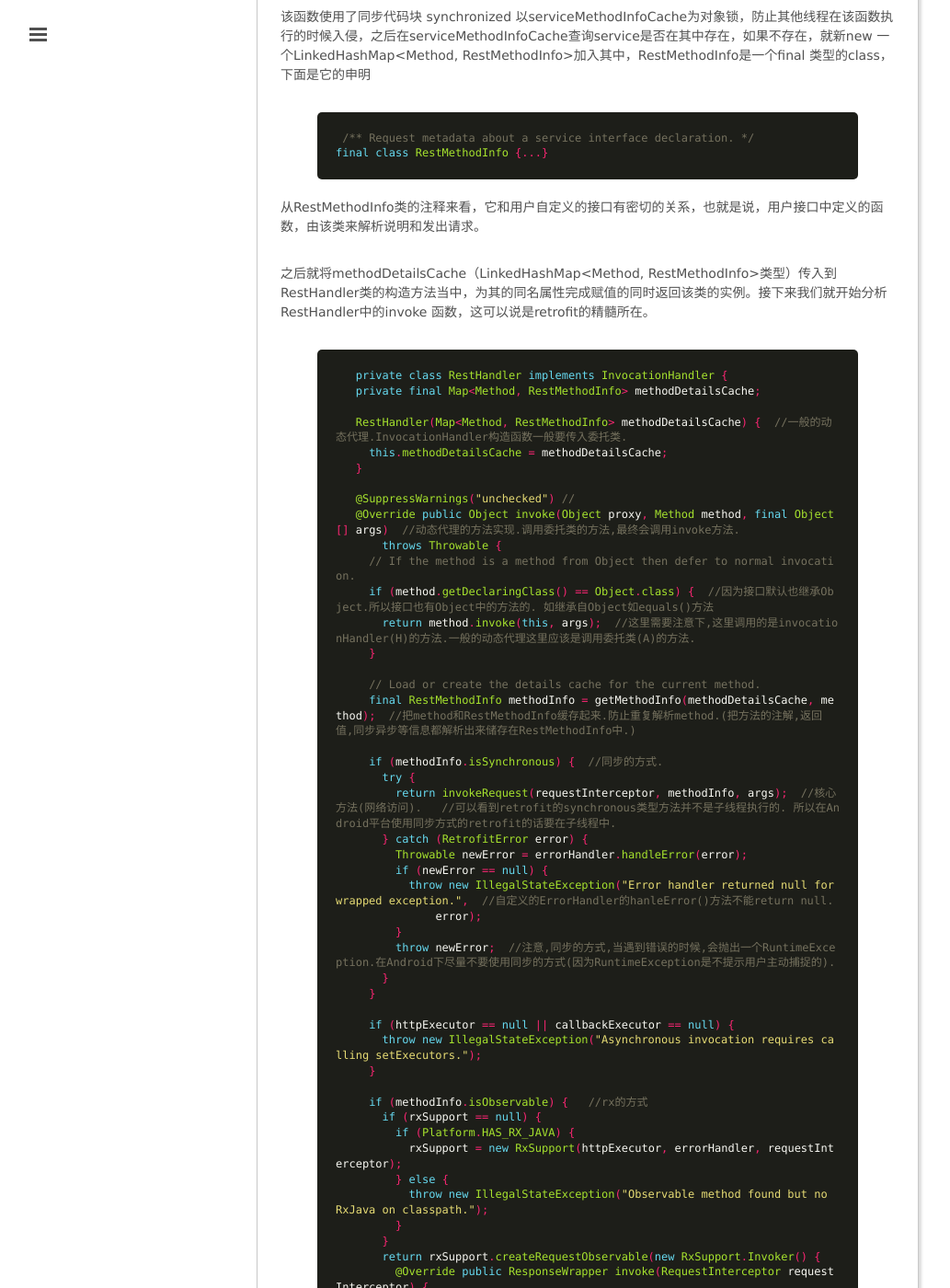
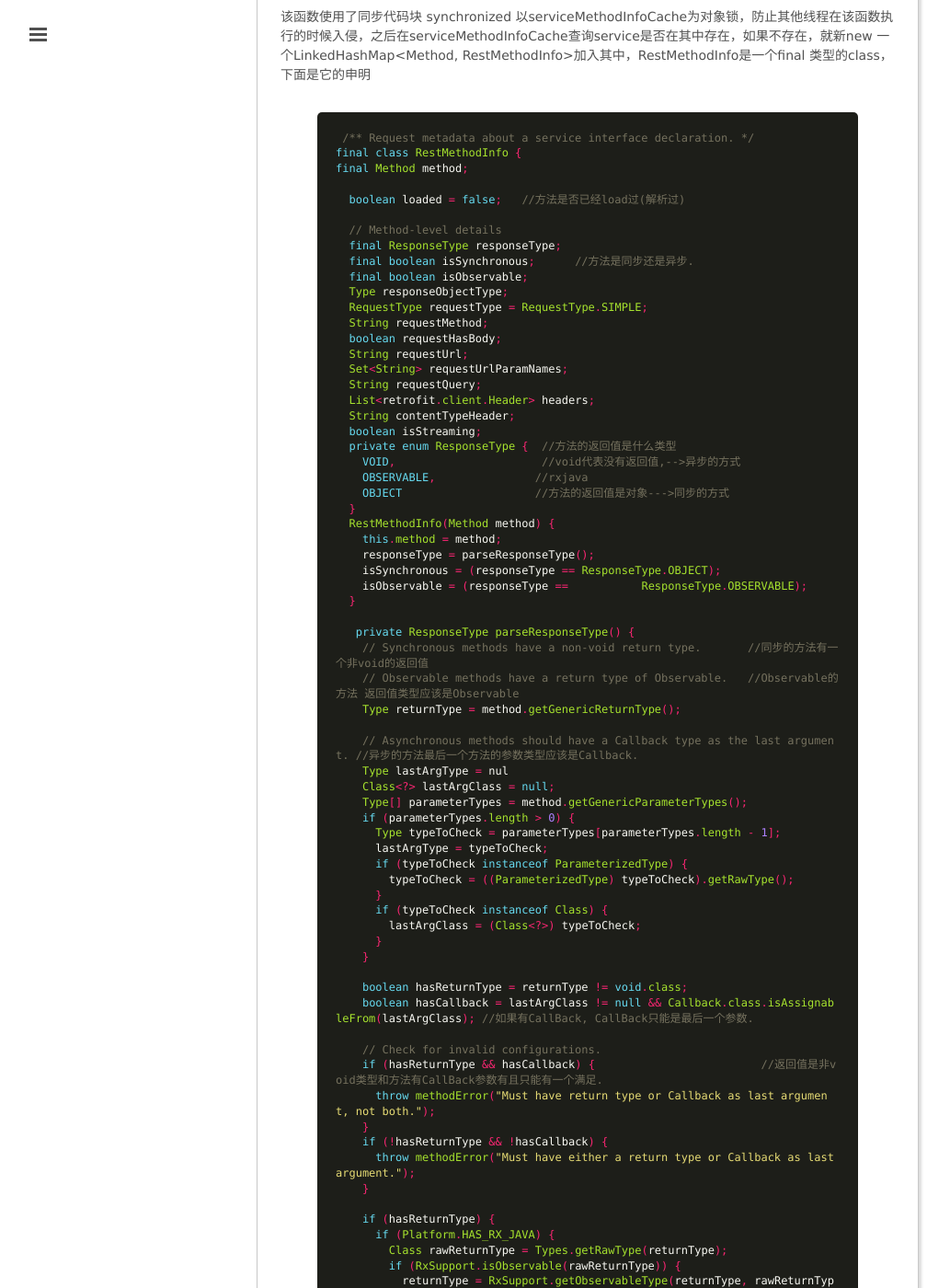
Before and after one commit to mxn21/mxn21.github.io, a Jekyll site: the page built from _posts/2015-6-19-retrofit实现原理分析.md, in a window 1280 px wide and 1400 px high, scrolled down 5602 px. Shown: the whole window at 92% size, without its empty margins (1-1034 px from the left). Built offline with Jekyll 4.4.1, drawn with Linux system fonts in a browser that asks for light colours; Markdown is read by kramdown in place of the engine named in the settings; comment, search, counter and statistics services are not loaded; some of the changed text lies outside the part shown.

Commit message:
Update 2015-6-19-retrofit实现原理分析.md

```diff
--- a/_posts/2015-6-19-retrofit实现原理分析.md
+++ b/_posts/2015-6-19-retrofit实现原理分析.md
@@ -248,7 +248,105 @@
 
  {% highlight java %}
  /** Request metadata about a service interface declaration. */
-final class RestMethodInfo {...}
+final class RestMethodInfo {
+final Method method;
+
+  boolean loaded = false;   //方法是否已经load过(解析过)
+
+  // Method-level details
+  final ResponseType responseType;
+  final boolean isSynchronous;      //方法是同步还是异步.
+  final boolean isObservable;
+  Type responseObjectType;
+  RequestType requestType = RequestType.SIMPLE;
+  String requestMethod;
+  boolean requestHasBody;
+  String requestUrl;
+  Set<String> requestUrlParamNames;
+  String requestQuery;
+  List<retrofit.client.Header> headers;
+  String contentTypeHeader;
+  boolean isStreaming;
+  private enum ResponseType {  //方法的返回值是什么类型
+    VOID,                      //void代表没有返回值,-->异步的方式
+    OBSERVABLE,               //rxjava
+    OBJECT                    //方法的返回值是对象--->同步的方式
+  }
+  RestMethodInfo(Method method) {
+    this.method = method;
+    responseType = parseResponseType();
+    isSynchronous = (responseType == ResponseType.OBJECT);
+    isObservable = (responseType ==           ResponseType.OBSERVABLE);
+  }
+
+   private ResponseType parseResponseType() {
+    // Synchronous methods have a non-void return type.       //同步的方法有一个非void的返回值
+    // Observable methods have a return type of Observable.   //Observable的方法 返回值类型应该是Observable
+    Type returnType = method.getGenericReturnType();
+
+    // Asynchronous methods should have a Callback type as the last argument. //异步的方法最后一个方法的参数类型应该是Callback.
+    Type lastArgType = nul
+    Class<?> lastArgClass = null;
+    Type[] parameterTypes = method.getGenericParameterTypes();
+    if (parameterTypes.length > 0) {
+      Type typeToCheck = parameterTypes[parameterTypes.length - 1];
+      lastArgType = typeToCheck;
+      if (typeToCheck instanceof ParameterizedType) {
+        typeToCheck = ((ParameterizedType) typeToCheck).getRawType();
+      }
+      if (typeToCheck instanceof Class) {
+        lastArgClass = (Class<?>) typeToCheck;
+      }
+    }
+
+    boolean hasReturnType = returnType != void.class;
+    boolean hasCallback = lastArgClass != null && Callback.class.isAssignableFrom(lastArgClass); //如果有CallBack, CallBack只能是最后一个参数.
+
+    // Check for invalid configurations.
+    if (hasReturnType && hasCallback) {                         //返回值是非void类型和方法有CallBack参数有且只能有一个满足.
+      throw methodError("Must have return type or Callback as last argument, not both.");
+    }
+    if (!hasReturnType && !hasCallback) {
+      throw methodError("Must have either a return type or Callback as last argument.");
+    }
+
+    if (hasReturnType) {
+      if (Platform.HAS_RX_JAVA) {
+        Class rawReturnType = Types.getRawType(returnType);
+        if (RxSupport.isObservable(rawReturnType)) {
+          returnType = RxSupport.getObservableType(returnType, rawReturnType);
+          responseObjectType = getParameterUpperBound((ParameterizedType) returnType);
+          return ResponseType.OBSERVABLE;
+        }
+      }
+      responseObjectType = returnType;
+      return ResponseType.OBJECT;
+    }
+
+    lastArgType = Types.getSupertype(lastArgType, Types.getRawType(lastArgType), Callback.class);
+    if (lastArgType instanceof ParameterizedType) {
+      responseObjectType = getParameterUpperBound((ParameterizedType) lastArgType);
+      return ResponseType.VOID;
+    }
+
+    throw methodError("Last parameter must be of type Callback<X> or Callback<? super X>.");
+  }
+
+private void parsePath(String path) {          //解析路径 如GET(string),注意这里会对string进行判断,必须以"/"开头. 所以不能是空字符串,如""
+    ...........
+}
+  List<retrofit.client.Header> parseHeaders(String[] headers) {  //解析Headers注解.
+　　.....
+}
+  private void parseParameters() {   //解析方法参数,如方法参数的@Header, @Query等.
+　　.......
+}
+  private void parseMethodAnnotations() { //解析http方式.如GET(),POST()
+　　.......
+ }
+}
+
+
 {% endhighlight  %}
 
 从RestMethodInfo类的注释来看，它和用户自定义的接口有密切的关系，也就是说，用户接口中定义的函数，由该类来解析说明和发出请求。
```
